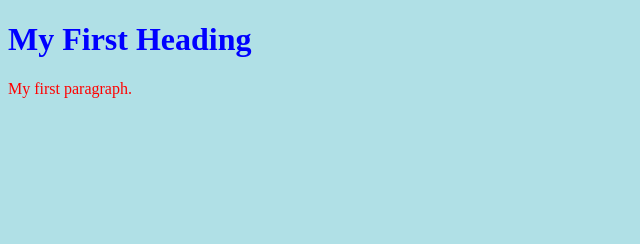
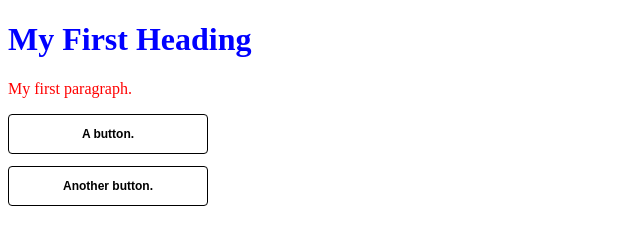
Before and after one commit to gabrielchampeix/gabrielchampeix.github.io, a plain HTML site: page index.html in a window 1280 px wide. Shown: the whole page, without its empty margins (0-640 px from the left). Drawn offline with Linux system fonts and the light colour scheme; a web font is replaced by a local one.

Commit message:
updated styles

```diff
--- a/index.html
+++ b/index.html
@@ -2,12 +2,20 @@
 <html>
 	<head>
 	<link rel="stylesheet" href="styles.css">
+	<link rel="stylesheet" href="https://use.typekit.net/jzs4zkv.css">
 	</head>
 
 	<body>
 
 		<h1>My First Heading</h1>
 		<p>My first paragraph.</p>
+		<div class="container">
+			<div class="button">A button.</div>
+		</div>
+
+		<div class="container">
+			<div class="button">Another button.</div>
+		</div>
 
 	</body>
 </html>
--- a/styles.css
+++ b/styles.css
@@ -1,9 +1,44 @@
-body {
-  background-color: powderblue;
-}
 h1 {
   color: blue;
 }
 p {
   color: red;
 }
+
+.button {
+	margin-top: 12px;
+	padding: 12px;
+	font-family: aktiv-grotesk,sans-serif;
+	font-weight: 700;
+	font-style: normal;
+	font-size: 12px;
+	border-radius: 4px;
+	border-style: solid;
+	border-color: black;
+	border-width: 1px;
+	text-align: center;
+	color: black;
+	width:auto;
+}
+
+.button:hover {
+	margin-top: 12px;
+	padding: 12px;
+	font-family: aktiv-grotesk,sans-serif;
+	font-weight: 700;
+	font-style: normal;
+	font-size: 12px;
+	border-radius: 4px;
+	border-style: solid;
+	border-color: black;
+	border-width: 1px;
+	text-align: center;
+	color: white;
+	background-color: black;
+	width:auto;
+	transition: 0.25s;
+}
+
+.container {
+	width:200px;
+}
```
